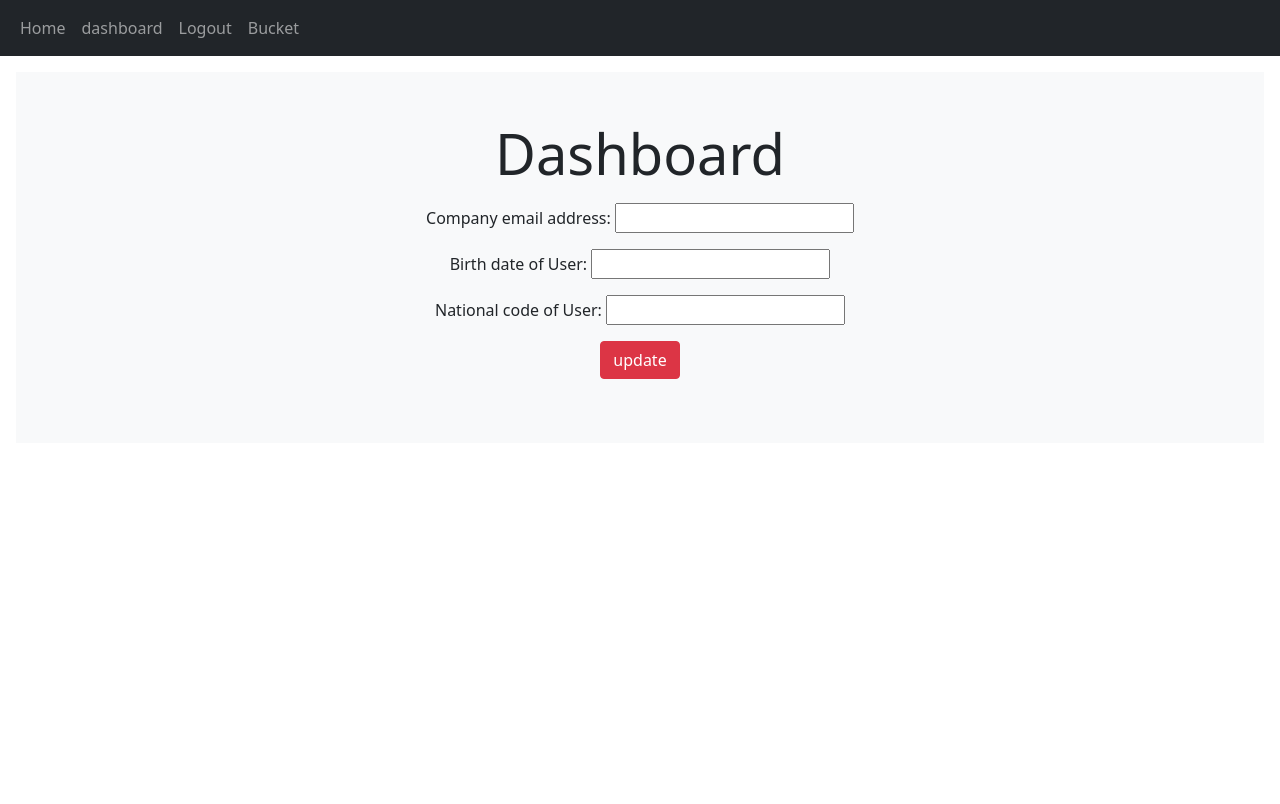
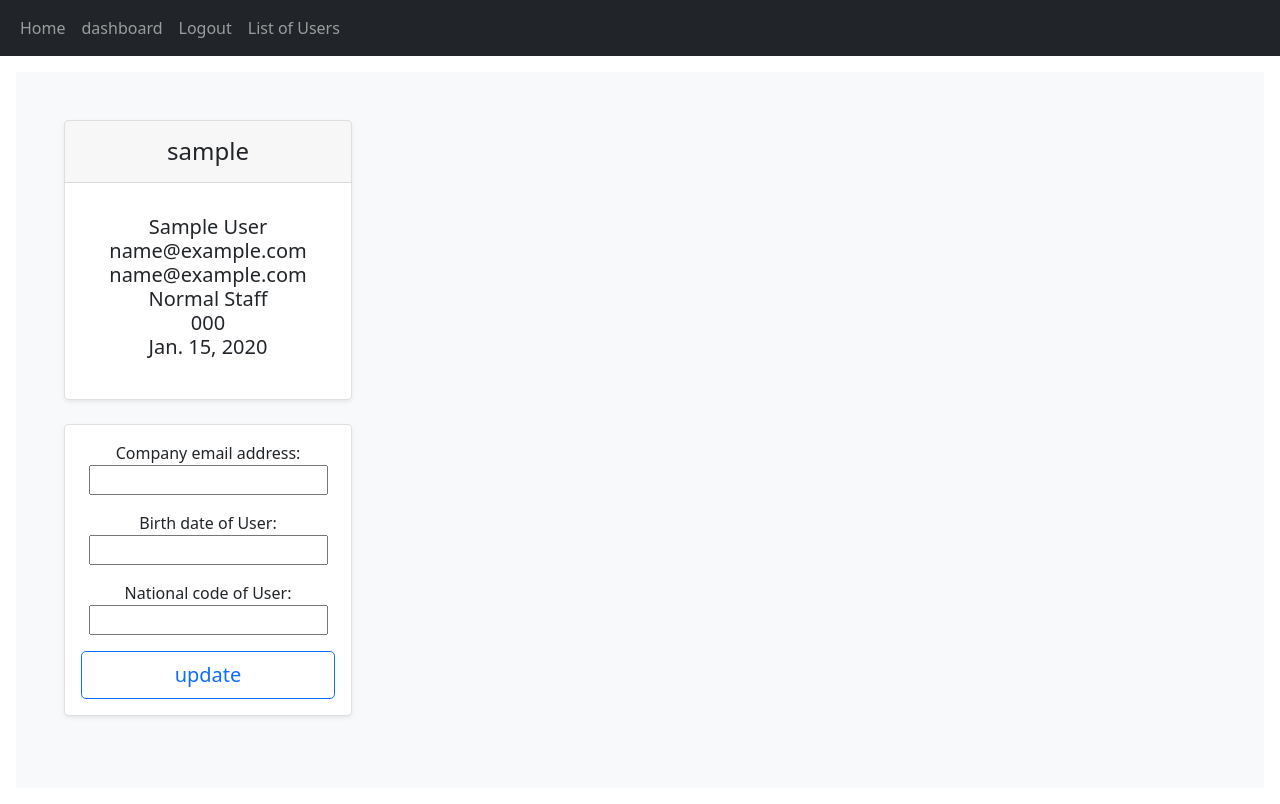
Before and after one commit to MrRezoo/staffManager, a Django app: the page made by core/templates/core/dashboard.html in a window 1280 px wide. Run offline with Django 4.2, Linux system fonts and the light colour scheme; a user stored in the database is signed in; tables that the repository leaves empty hold one stand-in row (values such as "Sample post"); parts of the project's set-up code (start-up, migrations or seed data) failed here and were passed over.

Commit message:
Feat(): users list

```diff
--- a/core/templates/core/dashboard.html
+++ b/core/templates/core/dashboard.html
@@ -3,20 +3,43 @@
 
 
 {% block title-head %}
-    <div class="text-center">
-        Dashboard
-        <br>
 
+    <div class="col-lg-3 text-center">
+        <div class="card mb-4 rounded-3 shadow-sm">
+            <div class="card-header py-3">
+                <h4 class="my-0 fw-normal">{{ user.username }}</h4>
+            </div>
+            <div class="card-body">
+                <ul class="list-unstyled mt-3 mb-4">
+                    <li>{{ user.full_name }}</li>
+                    <li>{{ user.email }}</li>
+                    <li>{{ user.profile.co_email }}</li>
+                    <li>{{ user.get_staff_type_display }}</li>
+                    <li>{{ user.profile.national_code }}</li>
+                    <li>{{ user.profile.birth_date }}</li>
+                </ul>
+            </div>
+        </div>
     </div>
+
 {% endblock %}
 
 
 {% block content %}
-      <div class="text-center">
-    <form action="" method="post" enctype="multipart/form-data">
-        {% csrf_token %}
-        {{ form.as_p }}
-        <input type="submit" value="update" class="btn btn-danger">
-    </form>
+    <div class="col-lg-3">
+
     </div>
+
+    <div class="col-lg-3 text-center">
+        <div class="card mb-4 rounded-3 shadow-sm">
+            <div class="card-body">
+                <form action="" method="post" enctype="multipart/form-data">
+                    {% csrf_token %}
+                    {{ form.as_p }}
+                    <input type="submit" value="update" class="w-100 btn btn-lg btn-outline-primary">
+                </form>
+            </div>
+        </div>
+    </div>
+
 {% endblock %}
--- a/core/templates/core/login.html
+++ b/core/templates/core/login.html
@@ -7,10 +7,4 @@
         {{ form.as_p }}
         <input type="submit" class="btn btn-primary">
     </form>
-    <br>
-    <div class="col-md-6">
-        <a href="{% url 'social:begin' 'github' %}" class="btn btn-info">Github</a>
-        <a href="{% url 'social:begin' 'google-oauth2' %}" class="btn btn-danger">Google+</a>
-    </div>
-
 {% endblock %}
--- a/core/templates/core/main.html
+++ b/core/templates/core/main.html
@@ -10,7 +10,7 @@
 
 
 {% block content %}
-    {% if request.user.is_superuser or request.user.staff_type == "HRA" %}
-        <a class="nav-item nav-link" href="{% url 'core:bucket_home' %}"></a>
-    {% endif %}
+{#    {% if request.user.is_superuser or request.user.staff_type == "HRA" %}#}
+{#        <a class="nav-item nav-link" href="{% url 'core:bucket_home' %}"></a>#}
+{#    {% endif %}#}
 {% endblock %}
--- a/core/templates/core/register.html
+++ b/core/templates/core/register.html
@@ -8,8 +8,4 @@
         <input type="submit" class="btn btn-primary" value="register">
     </form>
     <br>
-    <div class="col-md-6">
-        <a href="{% url 'social:begin' 'github' %}" class="btn btn-info">Github</a>
-        <a href="{% url 'social:begin' 'google-oauth2' %}" class="btn btn-danger">Google+</a>
-    </div>
 {% endblock %}
--- a/core/urls.py
+++ b/core/urls.py
@@ -10,5 +10,6 @@ urlpatterns = [
     path("register/", views.UserRegister.as_view(), name="register"),
     path("login/", views.UserLogin.as_view(), name="login"),
     path("logout/", views.UserLogout.as_view(), name="logout"),
+    path("users/", views.UserListView.as_view(), name="users"),
     path("dashboard/<str:username>/", views.UserDashboard.as_view(), name="dashboard"),
 ]
--- a/core/views.py
+++ b/core/views.py
@@ -4,6 +4,7 @@ from django.contrib.auth import get_user_model, authenticate, login, logout
 from django.contrib.auth.mixins import LoginRequiredMixin
 from django.shortcuts import render, redirect, get_object_or_404
 from django.views import View
+from django.views.generic import ListView
 
 from core.forms import UserRegistrationForm, UserLoginForm, ProfileForm
 
@@ -56,7 +57,7 @@ class UserLogout(LoginRequiredMixin, View):
     def get(request):
         logout(request)
         messages.success(request, "you logged out successfully")
-        return redirect("search")
+        return redirect("core:home")
 
 
 class UserDashboard(LoginRequiredMixin, View):
@@ -75,3 +76,11 @@ class UserDashboard(LoginRequiredMixin, View):
             form.save()
             messages.success(request, "your profile updated successfully", "info")
             return redirect("core:dashboard", request.user.username)
+
+
+class UserListView(ListView):
+    model = User
+    queryset = User.objects.select_related("profile").all()
+    template_name = "core/users.html"
+    context_object_name = "user_list"
+    ordering = ("id",)
--- a/hr/models/user.py
+++ b/hr/models/user.py
@@ -38,6 +38,11 @@ class User(ModificationMixin, AbstractUser):
         choices=StaffTypes.choices,
         default=StaffTypes.NORMAL_STAFF,
     )
+
+    def get_absolute_url(self):
+        from django.urls import reverse
+
+        return reverse("core:dashboard", args=[self.username])
 
     @property
     def full_name(self):
--- a/templates/base.html
+++ b/templates/base.html
@@ -3,8 +3,6 @@
 <head>
     <meta charset="UTF-8">
     <title>{% block title %} {% endblock %}</title>
-    <!-- CSS only -->
-    <!-- CSS only -->
     <link href="https://cdn.jsdelivr.net/npm/bootstrap@5.0.0/dist/css/bootstrap.min.css" rel="stylesheet"
           integrity="sha384-wEmeIV1mKuiNpC+IOBjI7aAzPcEZeedi5yW5f2yOq55WWLwNGmvvx4Um1vskeMj0" crossorigin="anonymous">
     {% block custom_tags %}{% endblock %}
@@ -16,7 +14,7 @@
 
 <div class="bg-light p-5 rounded-lg m-3">
     {% include 'external/messages.html' %}
-    <h1 class="display-4"> {% block title-head %} {% endblock %}</h1>
+    <h1 class="lead"> {% block title-head %} {% endblock %}</h1>
     <p class="lead"> {% block lead %} {% endblock %}</p>
     <p> {% block content %} {% endblock %}</p>
 </div>
--- a/templates/layouts/navbar.html
+++ b/templates/layouts/navbar.html
@@ -11,8 +11,8 @@
                     <a class="nav-item nav-link" href="{% url 'core:login' %}">Login</a>
                     <a class="nav-item nav-link" href="{% url 'core:register' %}">Register</a>
                 {% endif %}
-                {% if request.user.is_superuser %}
-                    <a class="nav-item nav-link" href="{% url 'core:bucket_home' %}">Bucket</a>
+                {% if request.user.is_superuser or request.user.staff_type == "HRA" %}
+                    <a class="nav-item nav-link" href="{% url 'core:users' %}">List of Users</a>
                 {% endif %}
             </div>
         </div>
```
Also changed, not shown: core/templates/core/users.html (added, +40 -0 lines).
